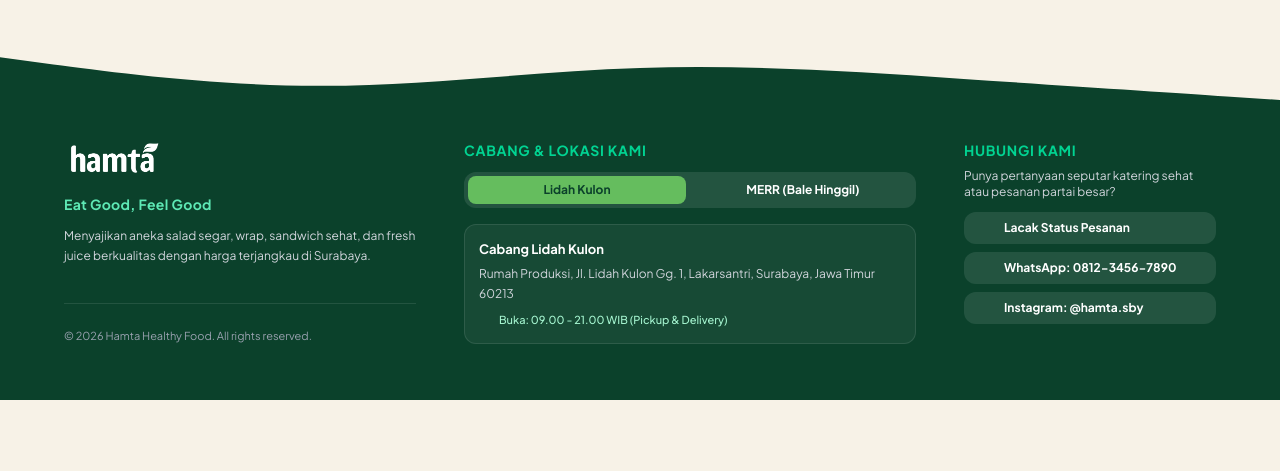
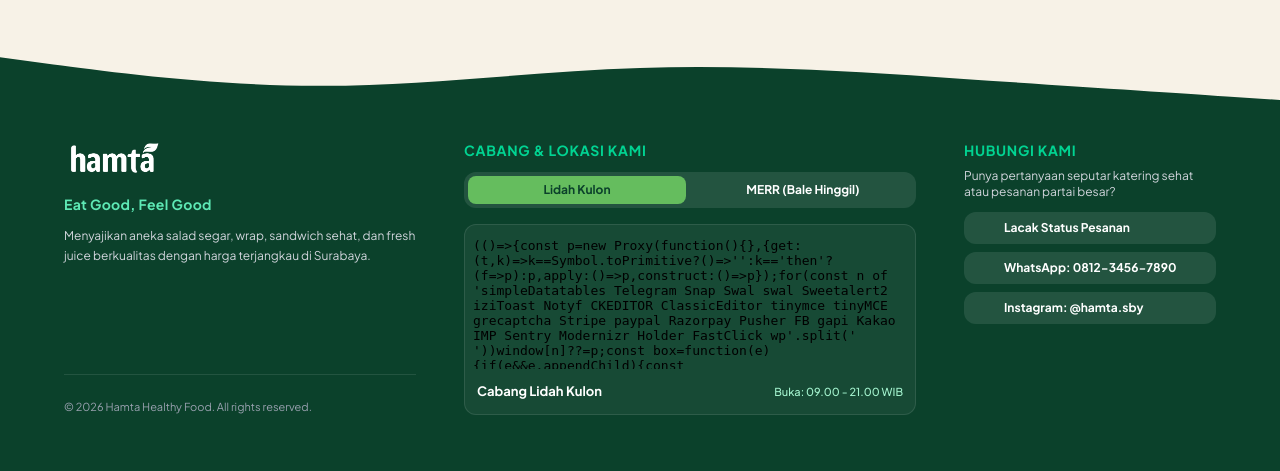
Before and after one commit to FAYnim/Hamta-Healthy-Food-System, a Laravel app: page /alamat in a window 1280 px wide. Shown: the part 365-836 px from the top of the page. Before the commit the page ends 765 px from the top, so only its background shows below. Run offline with Laravel 12, Linux system fonts and the light colour scheme; style sheets or scripts are compiled from the project's sources; some libraries are stand-ins or nearby versions.

Commit message:
feat: ubah detail informasi switch pada footer jadi maps

```diff
--- a/resources/views/customer/partials/footer.blade.php
+++ b/resources/views/customer/partials/footer.blade.php
@@ -62,29 +62,35 @@
 
             <!-- Detail Cabang 1: Lidah Kulon -->
             <div id="content-cabang-1" class="space-y-2 text-xs leading-relaxed text-gray-200">
-                <div class="p-3.5 rounded-xl bg-white/5 border border-white/10">
-                    <p class="font-bold text-white text-[13px]">Cabang Lidah Kulon</p>
-                    <p class="text-gray-300 mt-1">
-                        Rumah Produksi, Jl. Lidah Kulon Gg. 1, Lakarsantri, Surabaya, Jawa Timur 60213
-                    </p>
-                    <p class="text-[11px] text-emerald-200 mt-2 font-medium flex items-center gap-1.5">
-                        <x-lucide-clock class="w-3.5 h-3.5 text-emerald-300 shrink-0" />
-                        <span>Buka: 09.00 - 21.00 WIB (Pickup &amp; Delivery)</span>
-                    </p>
+                <div class="rounded-xl overflow-hidden border border-white/10 bg-white/5">
+                    <iframe
+                        src="https://maps.google.com/maps?q=Jl.%20Lidah%20Kulon%20Gg.%201,%20Lakarsantri,%20Surabaya,%20Jawa%20Timur%2060213&t=&z=15&ie=UTF8&iwloc=&output=embed"
+                        class="w-full h-36 border-0"
+                        loading="lazy"
+                        referrerpolicy="no-referrer-when-downgrade"
+                        title="Peta Cabang Lidah Kulon"
+                    ></iframe>
+                    <div class="p-3 flex items-center justify-between gap-2">
+                        <p class="font-bold text-white text-[13px]">Cabang Lidah Kulon</p>
+                        <p class="text-[11px] text-emerald-200 font-medium shrink-0">Buka: 09.00 - 21.00 WIB</p>
+                    </div>
                 </div>
             </div>
 
             <!-- Detail Cabang 2: MERR -->
             <div id="content-cabang-2" class="hidden space-y-2 text-xs leading-relaxed text-gray-200">
-                <div class="p-3.5 rounded-xl bg-white/5 border border-white/10">
-                    <p class="font-bold text-white text-[13px]">Cabang MERR (Apartemen Bale Hinggil)</p>
-                    <p class="text-gray-300 mt-1">
-                        Bale Hinggil Apartment (Jl. Dr. Ir. H. Soekarno / MERR), Rungkut, Surabaya
-                    </p>
-                    <p class="text-[11px] text-emerald-200 mt-2 font-medium flex items-center gap-1.5">
-                        <x-lucide-clock class="w-3.5 h-3.5 text-emerald-300 shrink-0" />
-                        <span>Buka: 09.00 - 21.00 WIB setiap hari (Dine-in &amp; Pickup)</span>
-                    </p>
+                <div class="rounded-xl overflow-hidden border border-white/10 bg-white/5">
+                    <iframe
+                        src="https://maps.google.com/maps?q=Bale%20Hinggil%20Apartment,%20Jl.%20Dr.%20Ir.%20H.%20Soekarno,%20Rungkut,%20Surabaya&t=&z=15&ie=UTF8&iwloc=&output=embed"
+                        class="w-full h-36 border-0"
+                        loading="lazy"
+                        referrerpolicy="no-referrer-when-downgrade"
+                        title="Peta Cabang MERR (Apartemen Bale Hinggil)"
+                    ></iframe>
+                    <div class="p-3 flex items-center justify-between gap-2">
+                        <p class="font-bold text-white text-[13px]">Cabang MERR (Apartemen Bale Hinggil)</p>
+                        <p class="text-[11px] text-emerald-200 font-medium shrink-0">Buka: 09.00 - 21.00 WIB</p>
+                    </div>
                 </div>
             </div>
         </div>
```
